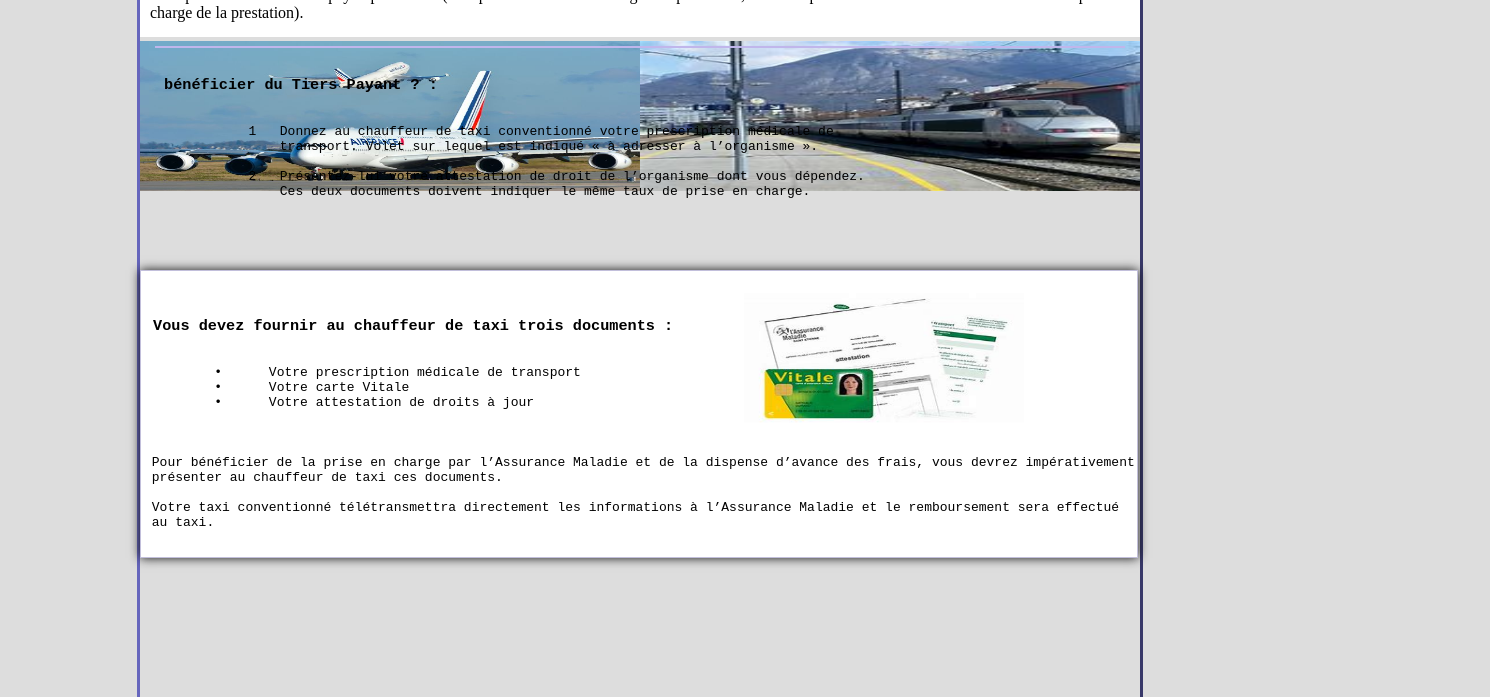
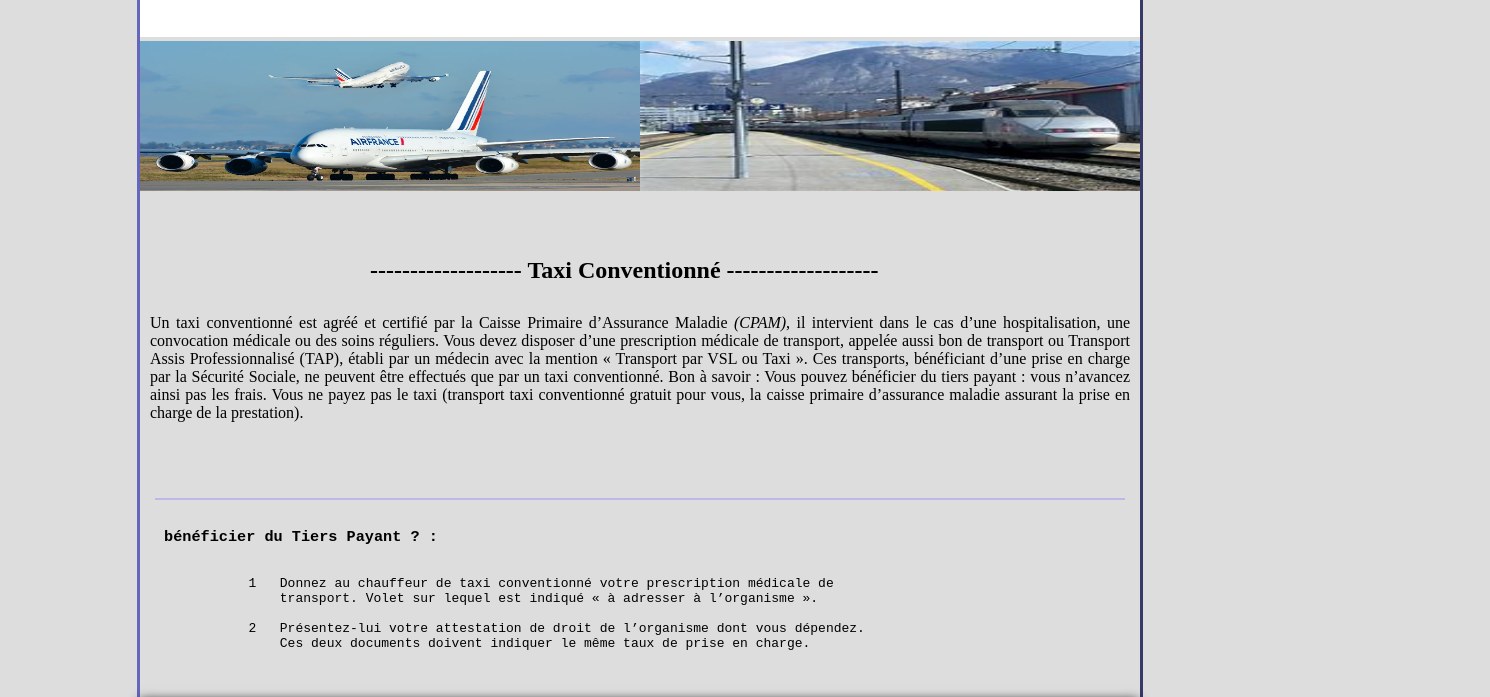
Before and after one commit to anistaxi78/anistaxi78, a plain HTML site: page index.html in a window 1280 px wide. Shown: the part 556-1253 px from the top of the page, 1490 px wide, since content can reach past the window. Drawn offline with Linux system fonts and the light colour scheme.

Commit message:
update style.css

```diff
--- a/style.css
+++ b/style.css
@@ -1,4 +1,3 @@
-
 
 
 body
@@ -25,7 +24,7 @@ img
 h1
 {
     position: relative;
-    right: -350px;
+    right: -230px;
 }
 h2
 {
@@ -185,13 +184,19 @@ p{
     bottom:250px;
 
 }
+section
+{
+    position: relative; /*absolut*/
+    left:0px;
+    bottom:200px;
+}
 .neuf{
     background-color:rgb(192, 182, 235);
     height: 2px;
     width: 970px;
     position: relative; /*absolut*/
     left:15px;
-    bottom:602px;
+    bottom:150px;
 
 }
 .dix{
@@ -202,21 +207,16 @@ p{
     width: 990px;
     position: relative; /*absolut*/
     left:0px;
-    bottom:380px;
+    bottom:-50px;
     padding: 3px 3px ;
 }
 form
 {
     position: relative; /*absolut*/
     left:0px;
-    bottom:-600px;
+    bottom:-150px;
 }
-section
-{
-    position: relative; /*absolut*/
-    left:0px;
-    bottom:600px;
-}
+
 footer
 {
     position: relative; /*absolut*/
```
